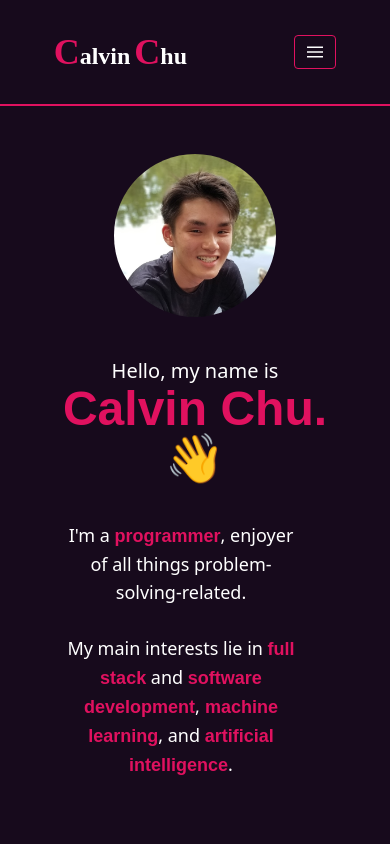
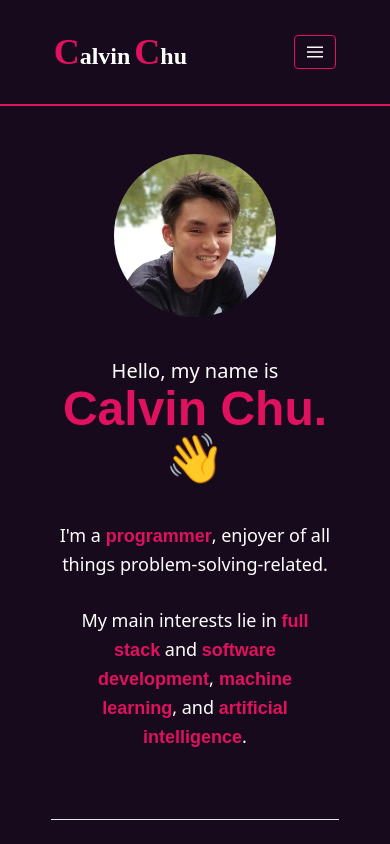
Before and after one commit to CalfinChoo/CCwebsite, a React (Create React App) app in the folder my-app/: page / in a window 390 px wide. Shown: the top 844 px of the page. Built offline with nearby package versions, Linux system fonts and the light colour scheme.

Commit message:
small fix margin in about

```diff
--- a/my-app/src/components/About.jsx
+++ b/my-app/src/components/About.jsx
@@ -108,7 +108,7 @@
             initial="hidden"
             animate="visible"
           >
-            <p className="text-lg mb-7 mr-7">
+            <p className="text-lg mb-7 lg:mr-7">
               I'm a{" "}
               <span className="font-bold text-c-ruby font-arimo">
                 programmer
@@ -122,7 +122,7 @@
             initial="hidden"
             animate="visible"
           >
-            <p className="text-lg mb-5 mr-7">
+            <p className="text-lg mb-5 lg:mr-7">
               My main interests lie in{" "}
               <span className="font-bold text-c-ruby font-arimo">
                 full stack
```
